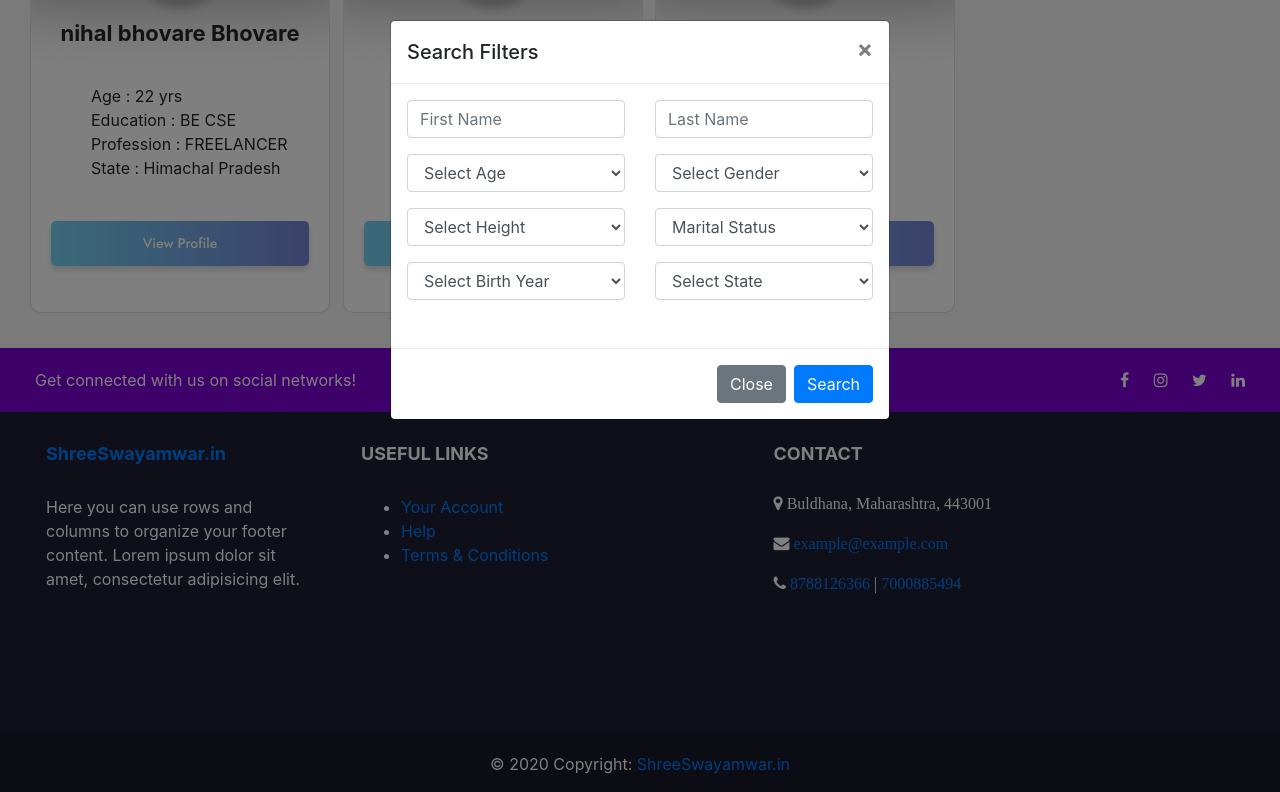
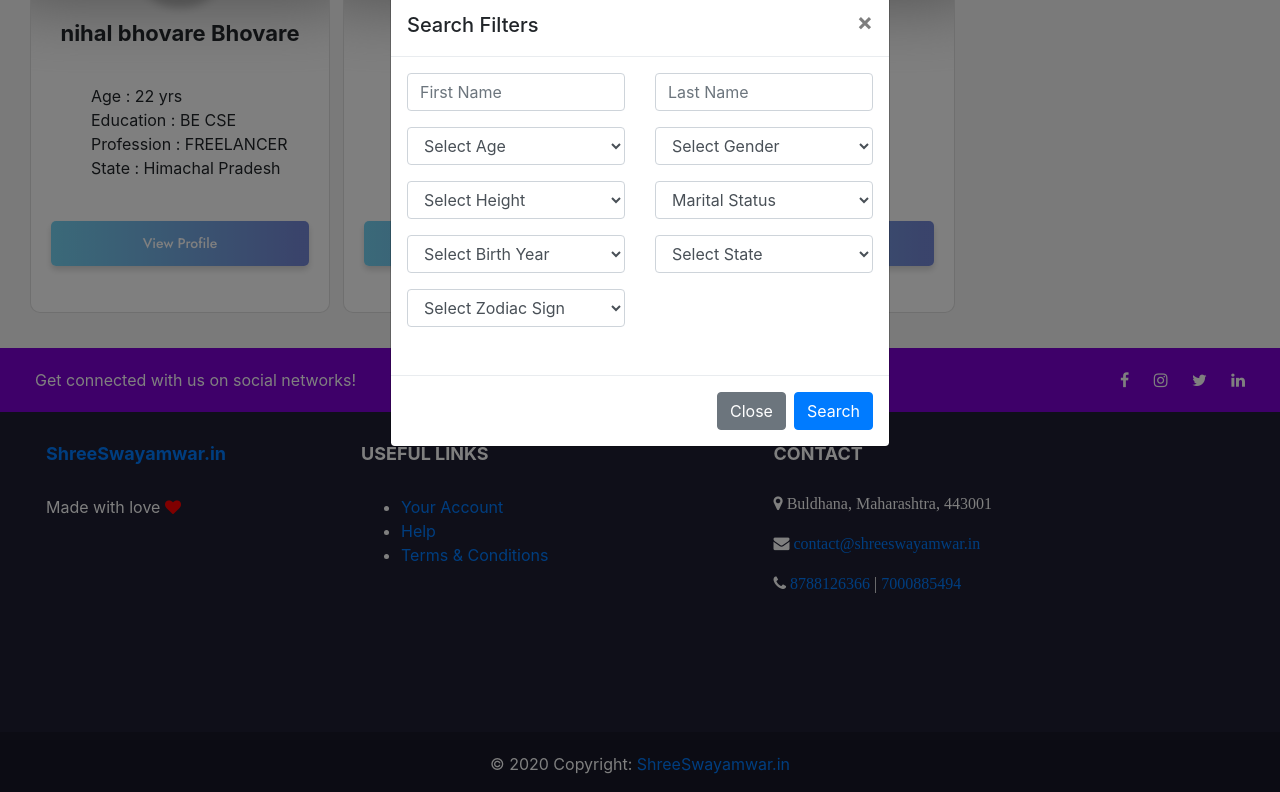
Before and after one commit to Piyush27399/startup, a PHP site: page /dashboard.php in a window 1280 px wide, after a click on "Search Filters". Shown: the part 352-1144 px from the top of the page. Run offline with PHP 8.4, Linux system fonts and the light colour scheme; a user stored in the database is signed in; data comes from the database, SQL or seed files in the repository.

Commit message:
Minor fixes

```diff
--- a/dashboard.php
+++ b/dashboard.php
@@ -17,6 +17,7 @@
     $dob="";
     $height="";
     $maritalStatus="";
+    $zodiac="";
 
     if(isset($_GET['fname'])) {
         $fname=$_GET['fname'];
@@ -41,6 +42,10 @@
     }
     if(isset($_GET['maritalStatus'])) {
         $maritalStatus=$_GET['maritalStatus'];
+    }
+
+    if(isset($_GET['zodiac'])) {
+        $zodiac=$_GET['zodiac'];
     }
 /*
     $fname=$_GET['fname'];
@@ -253,6 +258,31 @@
                                         </select>
                                     </div>
                                 </div>
+                                <div class="col-sm-6">
+                                    <div class="form-group">
+                                        <select class="form-control" name="zodiac" id="zodiac">
+                                            <option default>Select Zodiac Sign</option>
+										<option value="Mesha"> Mesha (Aries)(&#x2648;)</option>
+										<option value="Vrushabha">Vrushabha (Taurus)(&#x2649;)</option>
+										<option value="Mithuna">Mithuna (Gemini)(&#x264A;)</option>
+										<option value="Karkat">Karkat (Cancer)(&#x264B;)</option>
+										<option value="Simha">Simha (Leo)(&#x264C;)</option>
+										<option value="Kanya">Kanya (Virgo)(&#x264D;)</option>
+										<option value="Vrushchika">Vrushchika (Scorpio)(&#x264F;)</option>
+										<option value="Dhanu">Dhanu (Sagittarius)(&#x2650;)</option>
+										<option value="Kumbha">Kumbha (Aquarius)(&#x2652;)</option>
+										<option value="Meena">Meena (Pieces)(&#x2653;)</option>
+										<option value="Tula">Tula (Libra)(&#x2648;)</option>
+										<option value="Makar">Makar (Capricorn)(&#x2651;)</option>
+                                        </select>
+                                    </div>
+                                </div>
+                                <!--<div class="col-sm-6">
+                                    <div class="form-group">
+                                        <select class="form-control" name="dob" id="dobList">
+                                        </select>
+                                    </div>
+                                </div>-->
                             </div>
 
         </div>
@@ -420,6 +450,18 @@
                                 $isAdded=1;
                             }
                         }
+                        if($zodiac!="Select Zodiac Sign" && $zodiac!="")
+                        {
+                            if($isAdded==1)
+                            {
+                                $search.=" AND horoscope='".$zodiac."'";
+                            }
+                            else
+                            {
+                                $search.=" WHERE horoscope='".$zodiac."'";
+                                $isAdded=1;
+                            }
+                        }
 
                         $searchResults=mysqli_query($conn,$search);
                         if(mysqli_num_rows($searchResults)>0)
--- a/includes/conn.php
+++ b/includes/conn.php
@@ -1,13 +1,13 @@
 <?php
-     /*define('DB_SERVER','localhost');
+     define('DB_SERVER','localhost');
      define('DB_USER','shreeswa_shreeswa');
      define('DB_PASS' ,'Prasad@95321');
-     define('DB_NAME', 'shreeswa_shreeswa');*/
+     define('DB_NAME', 'shreeswa_shreeswa');
 
-     define('DB_SERVER','localhost');
+     /*define('DB_SERVER','localhost');
      define('DB_USER','nihal');
      define('DB_PASS' ,'root');
-     define('DB_NAME', 'shree');
+     define('DB_NAME', 'shree');*/
 
      $conn = mysqli_connect(DB_SERVER,DB_USER,DB_PASS,DB_NAME);
      // Check connection
--- a/includes/footer.php
+++ b/includes/footer.php
@@ -22,9 +22,7 @@
                             </a>
                                 </h5>
                             <p class="footer-text">
-                                Here you can use
-                                rows and columns to organize your footer content.
-                                Lorem ipsum dolor sit amet, consectetur adipisicing elit.
+                                Made with love <i class="fa fa-heart" aria-hidden="true" style='color:red'></i>
                             </p>
                         </div>
                         </div>
@@ -53,7 +51,7 @@
                               <h5 class="card-title footer-heading">CONTACT</h5>
                               <i class="fa fa-map-marker" aria-hidden="true"> Buldhana, Maharashtra, 443001</i>
                                 <br/><br/>
-                                <i class="fa fa-envelope" aria-hidden="true"> <a href="mailto:">example@example.com</a></i>
+                                <i class="fa fa-envelope" aria-hidden="true"> <a href="mailto:">contact@shreeswayamwar.in</a></i>
                                 <br/><br/>
                                 <i class="fa fa-phone" aria-hidden="true">
                                 <a href="tel:8788126366">8788126366</a> |
```
Also changed, not shown: profile.php (+30 -20 lines).
